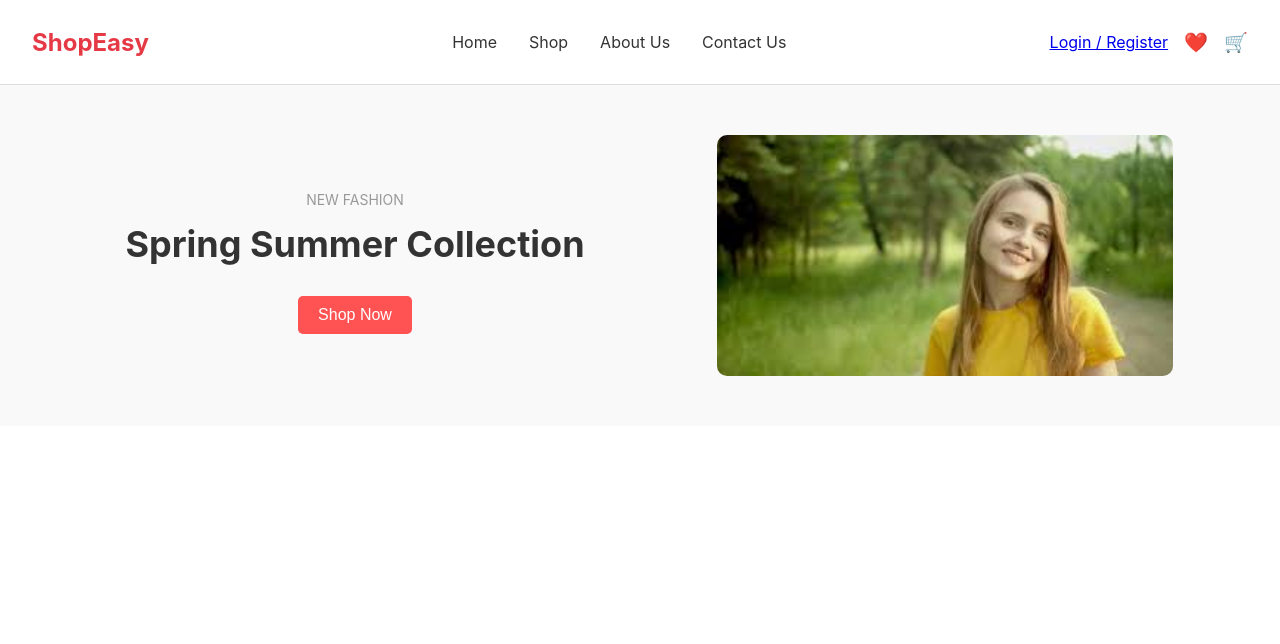
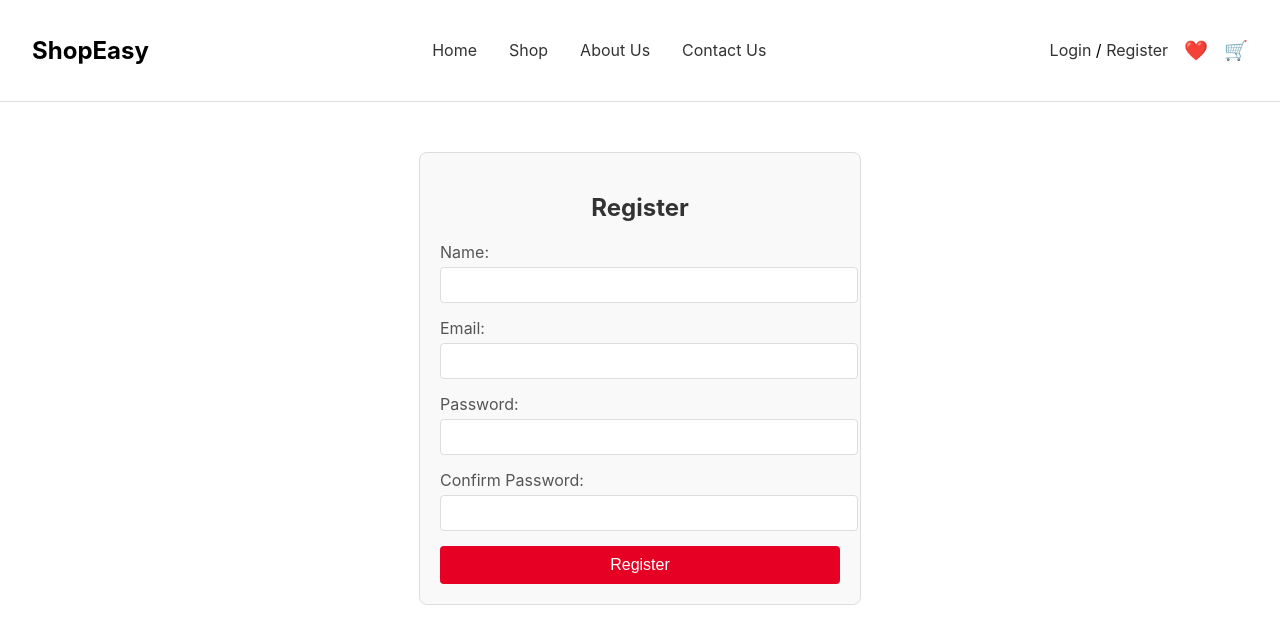
Before and after one commit to chandanams19/team5, a React (Create React App) app in the folder shopeasy/: page /register in a window 1280 px wide. Shown: the top 644 px of the page. Built offline with nearby package versions, Linux system fonts and the light colour scheme.

Commit message:
login/register page

```diff
--- a/shopeasy/package.json
+++ b/shopeasy/package.json
@@ -8,6 +8,7 @@
     "@testing-library/user-event": "^13.5.0",
     "react": "^18.3.1",
     "react-dom": "^18.3.1",
+    "react-router-dom": "^6.28.0",
     "react-scripts": "5.0.1",
     "web-vitals": "^2.1.4"
   },
--- a/shopeasy/src/App.js
+++ b/shopeasy/src/App.js
@@ -1,16 +1,24 @@
-
 // App.js
 import React from 'react';
-import Navbar from '../src/components/Navbar';
-import Banner from '../src/components/Banner';
+import { BrowserRouter as Router, Route, Routes } from 'react-router-dom';
+import Navbar from './components/Navbar';
+import Banner from './components/Banner';
+import Login from './components/Login'; // assuming you've created a Login component
+import Register from './components/Register'; // assuming you've created a Register component
 import './App.css';
 
 const App = () => {
   return (
-    <div className="App">
-      <Navbar />
-      <Banner />
-    </div>
+    <Router>
+      <div className="App">
+        <Navbar />
+        <Routes>
+          <Route path="/" element={<Banner />} />
+          <Route path="/login" element={<Login />} />
+          <Route path="/register" element={<Register />} />
+        </Routes>
+      </div>
+    </Router>
   );
 };
 
--- /dev/null
+++ b/shopeasy/src/assets/Auth.css
@@ -0,0 +1,51 @@
+/* src/assets/Auth.css */
+.auth-container {
+    width: 100%;
+    max-width: 400px;
+    margin: 50px auto;
+    padding: 20px;
+    border: 1px solid #ddd;
+    border-radius: 8px;
+    background-color: #f9f9f9;
+    text-align: center;
+  }
+
+  h2 {
+    margin-bottom: 20px;
+    color: #333;
+  }
+
+  .form-group {
+    margin-bottom: 15px;
+    text-align: left;
+  }
+
+  .form-group label {
+    display: block;
+    margin-bottom: 5px;
+    color: #555;
+  }
+
+  .form-group input {
+    width: 100%;
+    padding: 8px;
+    border: 1px solid #ddd;
+    border-radius: 4px;
+    font-size: 16px;
+  }
+
+  .auth-button {
+    width: 100%;
+    padding: 10px;
+    background-color: #e60023;
+    color: #fff;
+    font-size: 16px;
+    border: none;
+    border-radius: 4px;
+    cursor: pointer;
+    transition: background-color 0.3s;
+  }
+
+  .auth-button:hover {
+    background-color: #c9001f;
+  }
--- /dev/null
+++ b/shopeasy/src/components/Login.js
@@ -0,0 +1,43 @@
+// src/components/Login.js
+import React, { useState } from 'react';
+import '../assets/Auth.css';
+
+const Login = () => {
+  const [email, setEmail] = useState('');
+  const [password, setPassword] = useState('');
+
+  const handleSubmit = (e) => {
+    e.preventDefault();
+    // Add login logic here
+    console.log('Login:', { email, password });
+  };
+
+  return (
+    <div className="auth-container">
+      <h2>Login</h2>
+      <form onSubmit={handleSubmit}>
+        <div className="form-group">
+          <label>Email:</label>
+          <input
+            type="email"
+            value={email}
+            onChange={(e) => setEmail(e.target.value)}
+            required
+          />
+        </div>
+        <div className="form-group">
+          <label>Password:</label>
+          <input
+            type="password"
+            value={password}
+            onChange={(e) => setPassword(e.target.value)}
+            required
+          />
+        </div>
+        <button type="submit" className="auth-button">Login</button>
+      </form>
+    </div>
+  );
+};
+
+export default Login;
--- a/shopeasy/src/components/Navbar.js
+++ b/shopeasy/src/components/Navbar.js
@@ -1,19 +1,22 @@
 // Navbar.js
 import React from 'react';
+import { Link } from 'react-router-dom';
 import '../assets/Navbar.css';
 
 const Navbar = () => {
   return (
     <nav className="navbar">
-      <div className="logo">ShopEasy</div>
+      <h1>ShopEasy</h1>
       <ul className="nav-links">
-        <li><a href="#home">Home</a></li>
-        <li><a href="#shop">Shop</a></li>
-        <li><a href="#about">About Us</a></li>
-        <li><a href="#contact">Contact Us</a></li>
+        <li><Link to="/">Home</Link></li>
+        <li><Link to="/shop">Shop</Link></li>
+        <li><Link to="/about">About Us</Link></li>
+        <li><Link to="/contact">Contact Us</Link></li>
       </ul>
       <div className="nav-icons">
-        <a href="#login">Login / Register</a>
+        <ul className="nav-links">
+            <li><Link to="/login">Login</Link> / <Link to="/register">Register</Link></li>
+        </ul>
         <span className="icon">❤️</span>
         <span className="icon">🛒</span>
       </div>
--- /dev/null
+++ b/shopeasy/src/components/Register.js
@@ -0,0 +1,67 @@
+// src/components/Register.js
+import React, { useState } from 'react';
+import '../assets/Auth.css';
+
+const Register = () => {
+  const [name, setName] = useState('');
+  const [email, setEmail] = useState('');
+  const [password, setPassword] = useState('');
+  const [confirmPassword, setConfirmPassword] = useState('');
+
+  const handleSubmit = (e) => {
+    e.preventDefault();
+    if (password !== confirmPassword) {
+      alert("Passwords do not match");
+      return;
+    }
+    // Add registration logic here
+    console.log('Register:', { name, email, password });
+  };
+
+  return (
+    <div className="auth-container">
+      <h2>Register</h2>
+      <form onSubmit={handleSubmit}>
+        <div className="form-group">
+          <label>Name:</label>
+          <input
+            type="text"
+            value={name}
+            onChange={(e) => setName(e.target.value)}
+            required
+          />
+        </div>
+        <div className="form-group">
+          <label>Email:</label>
+          <input
+            type="email"
+            value={email}
+            onChange={(e) => setEmail(e.target.value)}
+            required
+          />
+        </div>
+        <div className="form-group">
+          <label>Password:</label>
+          <input
+            type="password"
+            value={password}
+            onChange={(e) => setPassword(e.target.value)}
+            required
+          />
+        </div>
+        <div className="form-group">
+          <label>Confirm Password:</label>
+          <input
+            type="password"
+            value={confirmPassword}
+            onChange={(e) => setConfirmPassword(e.target.value)}
+            required
+          />
+        </div>
+        <button type="submit" className="auth-button">Register</button>
+      </form>
+    </div>
+  );
+};
+
+export default Register;
```
Also changed, not shown: 1 other file (tests, documents, lock files or other folders).
